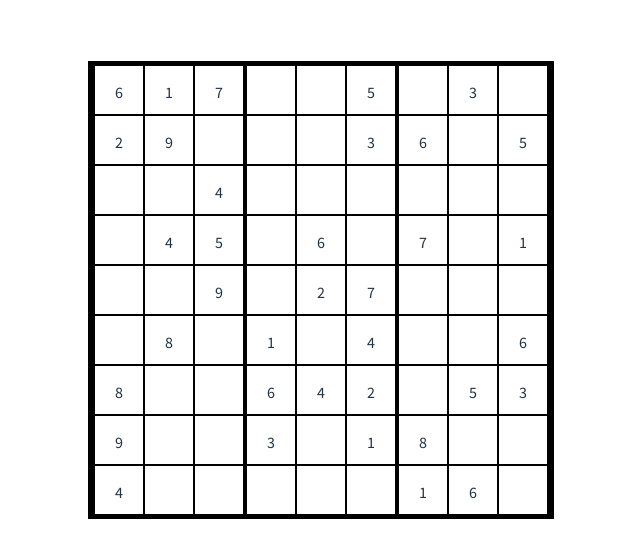
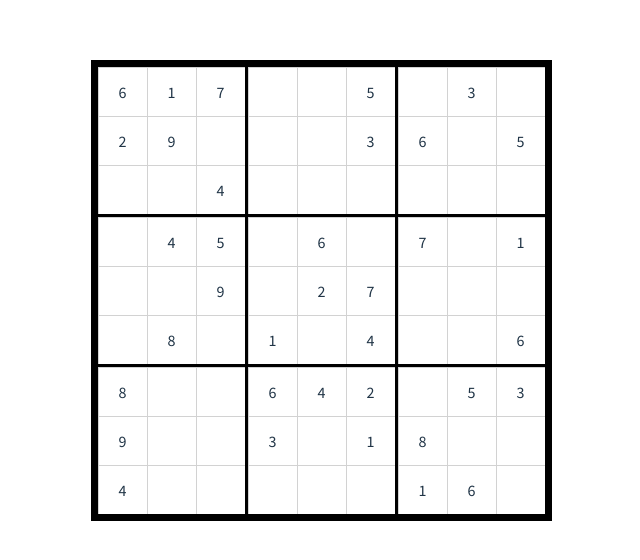
Before and after one commit to me-vaisakhr/sudoku, a React (Vite) app: page / in a window 1280 px wide. Shown: the part 110-670 px from the top of the page, without its empty margins (319-959 px from the left). Built offline with nearby package versions, Linux system fonts and the light colour scheme; a web font is replaced by a local one.

Commit message:
added style for sudoku elements

```diff
--- a/src/App.css
+++ b/src/App.css
@@ -12,29 +12,3 @@
   font-family: 'Montserrat', sans-serif;
   font-family: 'Source Sans Pro', sans-serif;
 }
-
-.sudoku-grid {
-  border: 4px solid black;
-}
-
-.parentRow {
-  display: inherit;
-}
-
-.parentRow:last-child {
-  border-bottom: 2px solid black;
-}
-
-.parentRow:nth-child(3n+1) {
-  border-top: 2px solid black;
-}
-
-.childColumn {}
-
-.childColumn:first-child {
-  border-left: 2px solid black;
-}
-
-.childColumn:nth-child(3n) {
-  border-right: 2px solid black;
-}
--- a/src/App.tsx
+++ b/src/App.tsx
@@ -1,9 +1,7 @@
-import { useEffect, useState } from "react";
-import reactLogo from "./assets/react.svg";
-import viteLogo from "/vite.svg";
+import { useEffect } from "react";
 import "./App.css";
 import useSudoku from "./hooks/useSudoku";
-import Grid from "./components/Grid";
+import Sudoku from "./components/Sudoku";
 
 function App() {
   const { board, generateSudoku } = useSudoku();
@@ -14,25 +12,7 @@ function App() {
 
   return (
     <main className="App">
-      <table className="sudoku-grid">
-        <tbody>
-          {board.map((rows, rowIndex) => {
-            return (
-              <tr key={`grid-row-${rowIndex}`} className="parentRow">
-                {rows.map((col, colIndex) => {
-                  return (
-                    <td className="childColumn" key={`grid-col-${rowIndex}-${colIndex}`}>
-                      <Grid>
-                        {col !== 0 && col}
-                      </Grid>
-                    </td>
-                  );
-                })}
-              </tr>
-            );
-          })}
-        </tbody>
-      </table>
+      <Sudoku board={board} />
     </main>
   );
 }
--- a/src/components/Grid/index.css
+++ b/src/components/Grid/index.css
@@ -1,6 +1,36 @@
-.grid {
+.grid-item {
     padding: 14px;
-    border: 1px solid black;
+    border-left: 1px solid;
+    border-top: 1px solid;
+    border-color: #d2d2d2;
     width: 20px;
     height: 20px;
+    display: flex;
+    justify-content: center;
+    align-items: center;
 }
+
+.grid-item:nth-last-child(),
+.grid-item:nth-child(3n) {
+    border-bottom: 1px solid;
+}
+
+@media only screen and (max-width: 900px) {
+    .grid-item {
+        width: 10px;
+        height: 10px;
+    }
+}
+
+@media (prefers-color-scheme: dark) {
+    .grid-item {
+        border-left: 1px solid;
+        border-top: 1px solid;
+        border-color: #6f6e6e;
+    }
+
+    .grid-item:nth-child(3n),
+    .grid-item:nth-last-child() {
+        border-bottom: 1px solid;
+    }
+}
--- a/src/components/Grid/index.tsx
+++ b/src/components/Grid/index.tsx
@@ -5,7 +5,7 @@ interface GridProps {
 }
 
 const Grid: FC<PropsWithChildren<GridProps>> = ({ children }) => {
-  return <div className="grid">{children}</div>;
+  return <div className="grid-item">{children}</div>;
 };
 
 export default memo(Grid);
--- /dev/null
+++ b/src/components/Sudoku/index.tsx
@@ -0,0 +1,34 @@
+import React, { FC } from "react";
+import Grid from "../Grid";
+import "./sudoku.css"
+
+interface SudokuProps{
+    board:number[][]
+}
+
+const Sudoku:FC<SudokuProps> = ({board}) => {
+  return (
+    <table className="sudoku">
+      <tbody className="sudoku-body">
+        {board.map((rows, rowIndex) => {
+          return (
+            <tr key={`grid-row-${rowIndex}`} className="sudoku-body-rows">
+              {rows.map((col, colIndex) => {
+                return (
+                  <td
+                    className="sudoku-row-cols"
+                    key={`grid-col-${rowIndex}-${colIndex}`}
+                  >
+                    <Grid>{col !== 0 && col}</Grid>
+                  </td>
+                );
+              })}
+            </tr>
+          );
+        })}
+      </tbody>
+    </table>
+  );
+};
+
+export default Sudoku;
--- /dev/null
+++ b/src/components/Sudoku/sudoku.css
@@ -0,0 +1,53 @@
+.sudoku {
+    border: 4px solid white;
+}
+
+.sudoku-body {
+    display: block;
+}
+
+.sudoku-body-rows {
+    display: inherit;
+}
+
+.sudoku-body-rows:nth-child(3n+1) {
+    border-top: 3px solid white;
+}
+
+.sudoku-body-rows:last-child {
+    border-bottom: 3px solid white;
+}
+
+.sudoku-row-cols {}
+
+.sudoku-row-cols:first-child {
+    border-left: 3px solid white;
+}
+
+.sudoku-row-cols:nth-child(3n) {
+    border-right: 3px solid white;
+}
+
+@media (prefers-color-scheme: light) {
+    .sudoku {
+        border: 4px solid black;
+    }
+
+    .sudoku-body-rows:nth-child(3n+1) {
+        border-top: 3px solid black;
+    }
+
+    .sudoku-body-rows:last-child {
+        border-bottom: 3px solid black;
+    }
+
+    .sudoku-row-cols {}
+
+    .sudoku-row-cols:first-child {
+        border-left: 3px solid black;
+    }
+
+    .sudoku-row-cols:nth-child(3n) {
+        border-right: 3px solid black;
+    }
+}
```
